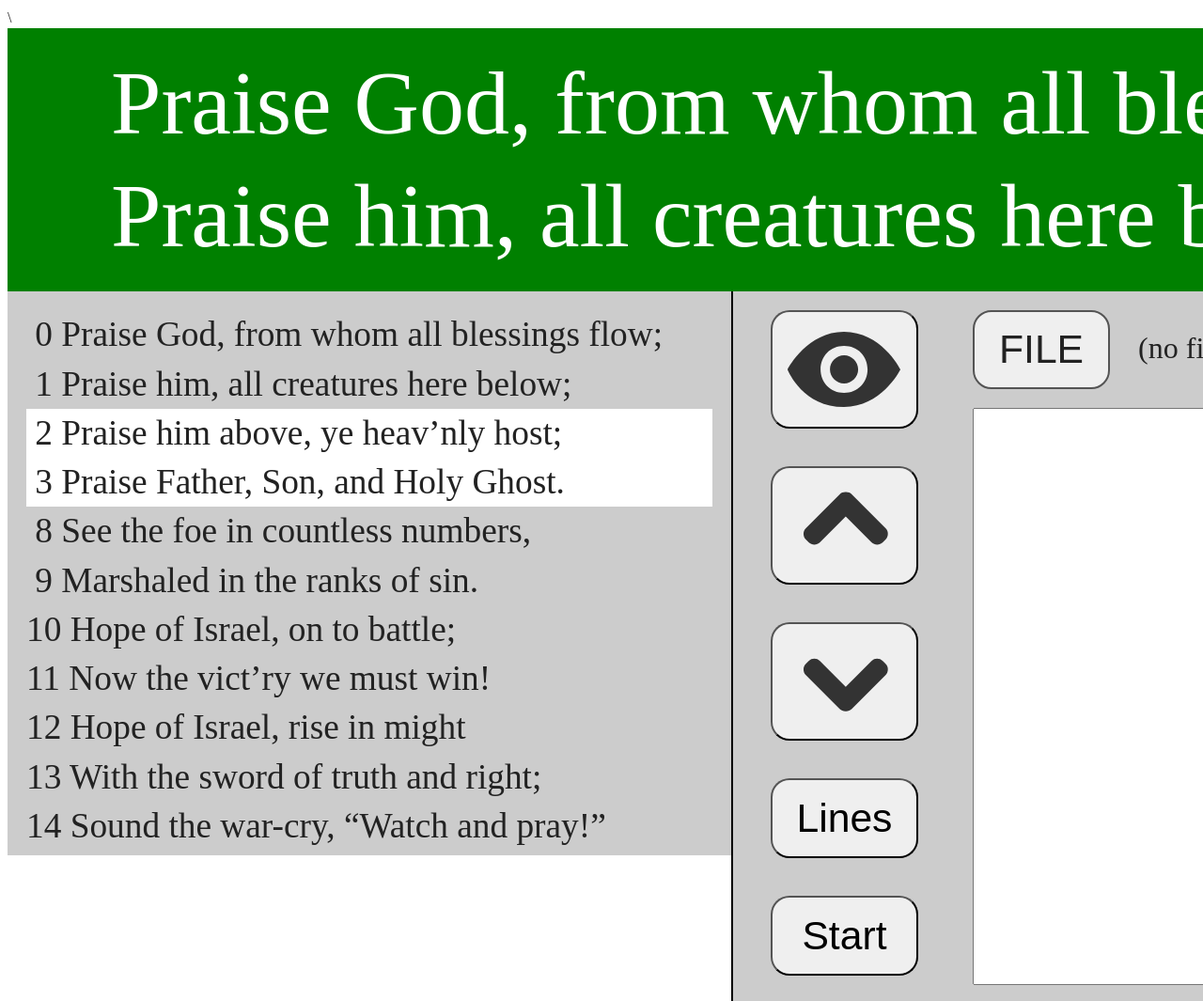
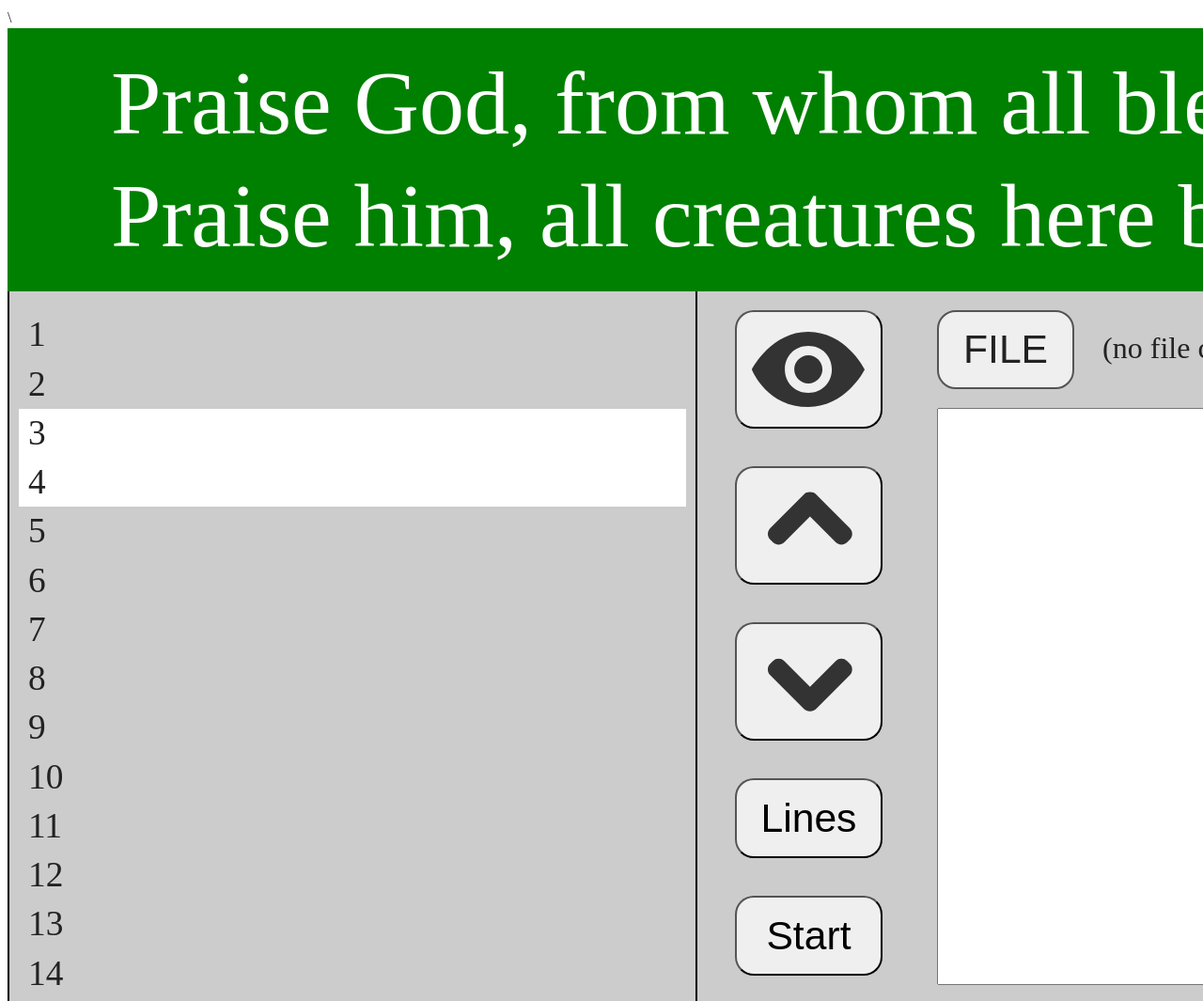
Before and after one commit to laurenra/song-lyrics-js-ts, a website: page index.html in a window 1280 px wide. Shown: the top 1065 px of the page at 94% size. Drawn offline with Linux system fonts and the light colour scheme.

Commit message:
refine lyrics-preview style

```diff
--- a/css/style.css
+++ b/css/style.css
@@ -39,22 +39,31 @@
 .lyrics-preview {
   /*border: 1px solid red;*/
   width: 38%;
-  height: 15em;
-  padding: 20px;
+  border-left: 2px solid black;
+  /*height: 20em;*/
+  padding: 20px 0px;
   font-size: 28pt;
   background-color: #cccccc;
 }
 
-.lyrics-preview-top {
-  background-color: #cccccc;
+.lyrics-preview-previous {
+  padding: 0px 20px;
+  height: 2.8em;
+  /*background-color: #cccccc;*/
 }
 
 .lyrics-preview-showing {
+  margin: 0px 10px;
+  padding: 0px 10px;
+  height: 2.8em;
   background-color: #ffffff;
 }
 
-.lyrics-preview-bottom {
-  background-color: #cccccc;
+.lyrics-preview-next {
+  padding: 0px 20px;
+  height: 14em;
+  /*background-color: #cccccc;*/
+  overflow: scroll;
 }
 
 .controls {
--- a/index.html
+++ b/index.html
@@ -28,9 +28,9 @@
     <div class="container-lyrics-greenscreen" id="lyricsDisplay">Praise God, from whom all blessings flow;<br>Praise him, all creatures here below;</div>
     <div class="console">
       <div class="lyrics-preview">
-        <div class="lyrics-preview-previous" id="lyricsPreviewPrevious">&nbsp;0 Praise God, from whom all blessings flow;<br>&nbsp;1 Praise him, all creatures here below;</div>
-        <div class="lyrics-preview-showing" id="lyricsPreviewShowing">&nbsp;2 Praise him above, ye heav’nly host;<br>&nbsp;3 Praise Father, Son, and Holy Ghost.</div>
-        <div class="lyrics-preview-next" id="lyricsPreviewNext">&nbsp;8 See the foe in countless numbers,<br>&nbsp;9 Marshaled in the ranks of sin.<br>10 Hope of Israel, on to battle;<br>11 Now the vict’ry we must win!<br>12 Hope of Israel, rise in might<br>13 With the sword of truth and right;<br>14 Sound the war-cry, “Watch and pray!”</div>
+        <div class="lyrics-preview-previous" id="lyricsPreviewPrevious">1<br>2<br></div>
+        <div class="lyrics-preview-showing" id="lyricsPreviewShowing">3<br>4<br></div>
+        <div class="lyrics-preview-next" id="lyricsPreviewNext">5<br>6<br>7<br>8<br>9<br>10<br>11<br>12<br>13<br>14<br>15<br>16<br>17<br>18<br></div>
       </div>
 
       <div class="controls">
```
